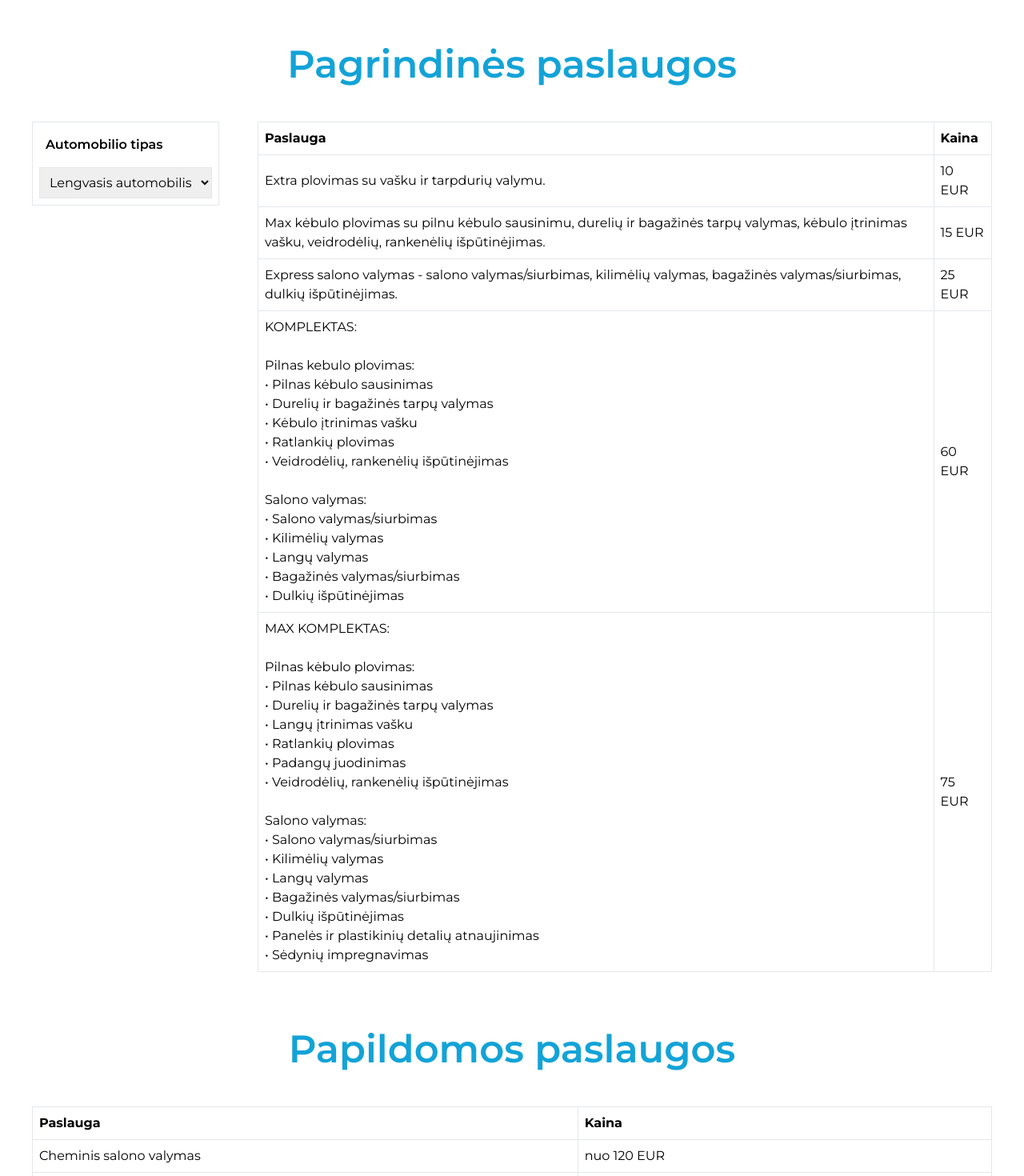
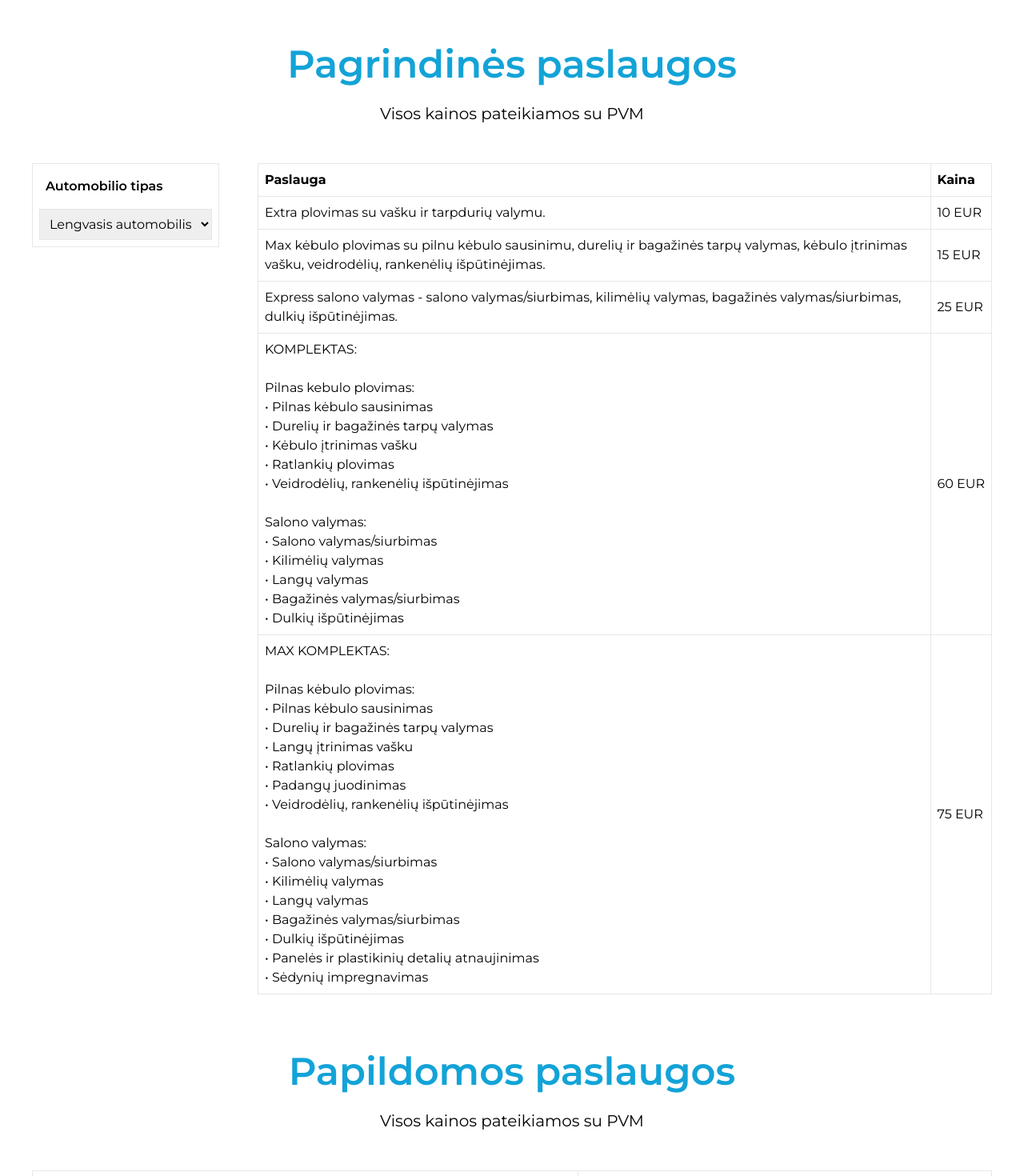
Before and after one commit to 13kasp/automax, a React (Vite) app: page /kainos in a window 1280 px wide. Shown: the part 120-1590 px from the top of the page at 80% size. Built offline with nearby package versions, Linux system fonts and the light colour scheme.

Commit message:
sfhgdfgh

```diff
--- a/src/pages/PricesPage.jsx
+++ b/src/pages/PricesPage.jsx
@@ -8,11 +8,12 @@ export default function PricesPage() {
   return (
     <section className="md:flex md:justify-between items-center align-middle pt-16 md:pt-28 w-full md:mb-20 text-center md:text-left">
       <div className="bg-white/50 backdrop-blur w-full p-10 flex justify-center">
-        <div className="max-w-[1400px] w-full">
-          <div className="flex justify-center">
+        <div className="max-w-[1200px] w-full">
+          <div className="flex justify-center flex-col items-center gap-6">
             <h2 className="text-3xl md:text-5xl font-semibold mt-6 text-lBlue">
               Pagrindinės paslaugos
             </h2>
+            <p className="text-xl">Visos kainos pateikiamos su PVM</p>
           </div>
           <div className="flex flex-col md:flex-row justify-center my-8 md:my-12 gap-12 mb-20 w-full">
             <div className="flex flex-col border p-2 h-fit gap-2 whitespace-nowrap">
@@ -33,7 +34,7 @@ export default function PricesPage() {
               <thead>
                 <tr>
                   <th className="border p-2">Paslauga</th>
-                  <th className="border p-2">Kaina</th>
+                  <th className="border p-2 whitespace-nowrap">Kaina</th>
                 </tr>
               </thead>
               <tbody>
@@ -47,7 +48,7 @@ export default function PricesPage() {
                         </span>
                       ))}
                     </td>
-                    <td className="border p-2">
+                    <td className="border p-2 whitespace-nowrap">
                       {option === "0" && pagrindines[key][0]}
                       {option === "1" && pagrindines[key][1]}
                       {option === "2" && pagrindines[key][2]} EUR
@@ -57,10 +58,11 @@ export default function PricesPage() {
               </tbody>
             </table>
           </div>
-          <div className="flex justify-center">
+          <div className="flex justify-center flex-col gap-6 items-center">
             <h2 className="text-3xl md:text-5xl font-semibold mt-6 text-lBlue">
               Papildomos paslaugos
             </h2>
+            <p className="text-xl">Visos kainos pateikiamos su PVM</p>
           </div>
           <div className="flex justify-center my-8 md:my-12 mb-0 md:mb-20 w-full">
             <table className="w-full">
```
